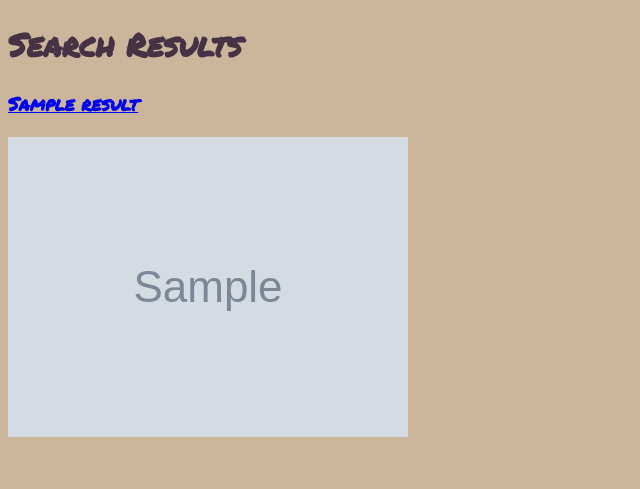
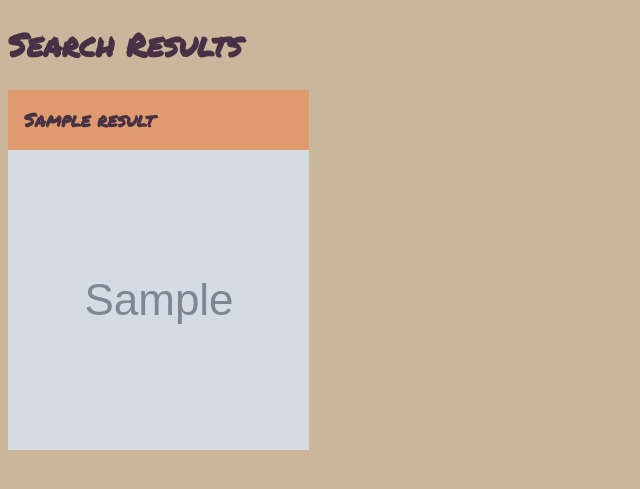
Before and after one commit to yablony/shopping_list_app, a Flask app: page /recipes/search in a window 1280 px wide. Shown: the top 489 px of the page, without its empty margins (0-640 px from the left). Run offline with Flask 3, Linux system fonts and the light colour scheme; grey boxes marked "Sample" are stand-in pictures; a database or web service that is not in the repository returns one stand-in record (values such as "Sample title"); data that the repository does not hold is empty.

Commit message:
Set up search results to be flexible with grid. Adjusted the look of the shopping list on the home page.

```diff
--- a/static/css/style.css
+++ b/static/css/style.css
@@ -14,19 +14,54 @@ h1 {
 
 h2 {
     font-family: 'Permanent Marker', cursive;
-    color: #af1b3f;
+    color: black;
 }
 
 h3 {
     font-family: 'Permanent Marker', cursive;
-    color: black;
+    color: #af1b3f;
 }
 
 .shopping_list {
     background-image: url('https://images.unsplash.com/photo-1603484477859-abe6a73f9366?ixlib=rb-4.0.3&ixid=MnwxMjA3fDB8MHxwaG90by1wYWdlfHx8fGVufDB8fHx8&auto=format&fit=crop&w=1287&q=80');
     background-size: cover;
+    border-radius: 25% 10%;
+    padding: 3rem;
+    max-width: 700px;
 }
 
 .shopping_heading {
     color: black;
 }
+
+.recipes {
+    display: grid;
+    grid-template-columns: repeat(auto-fill, minmax(300px, 1fr));
+    gap: 1.25rem;
+}
+
+.single_recipe {
+    display: grid;
+    background-color:  #df9b6d;
+    justify-content: space-between;
+}
+
+.recipe_heading {
+    color: #473144;
+    white-space: nowrap;
+    overflow: hidden;
+    text-overflow: ellipsis;
+    margin: 1rem;
+}
+
+.recipes img {
+    width: 100%;
+    height: 300px;
+    object-fit: cover;
+}
+
+a,
+button {
+    text-decoration: none;
+    cursor: pointer;
+}
--- a/templates/recipes/search.html
+++ b/templates/recipes/search.html
@@ -4,8 +4,12 @@
 <h1>Search Results</h1>
 <section class="recipes">
     {% for recipe in search_results %}
-        <h3><a href="/recipes/{{ recipe['id'] }}">{{ recipe['title'] }}</a></h3>
-        <img src="{{ recipe['image'] }}" alt="image of {{ recipe['title'] }}">
+        <a href="/recipes/{{ recipe['id'] }}">
+            <section class="single_recipe">
+                <h3 class="recipe_heading">{{ recipe['title'] }}</h3>
+                <img src="{{ recipe['image'] }}" alt="image of {{ recipe['title'] }}">
+            </section>
+        </a>
     {% endfor %}
 </section>
 {% endblock %}
```
